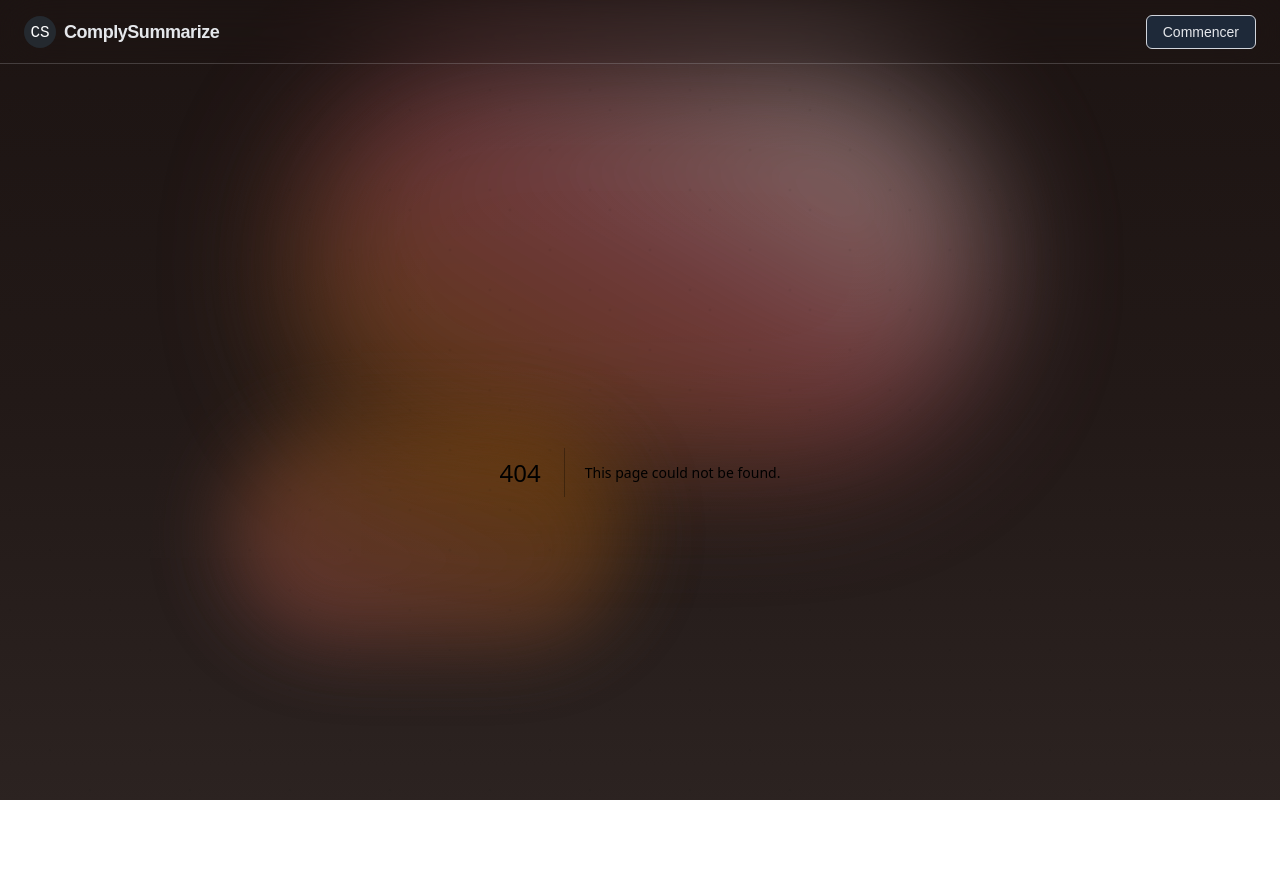
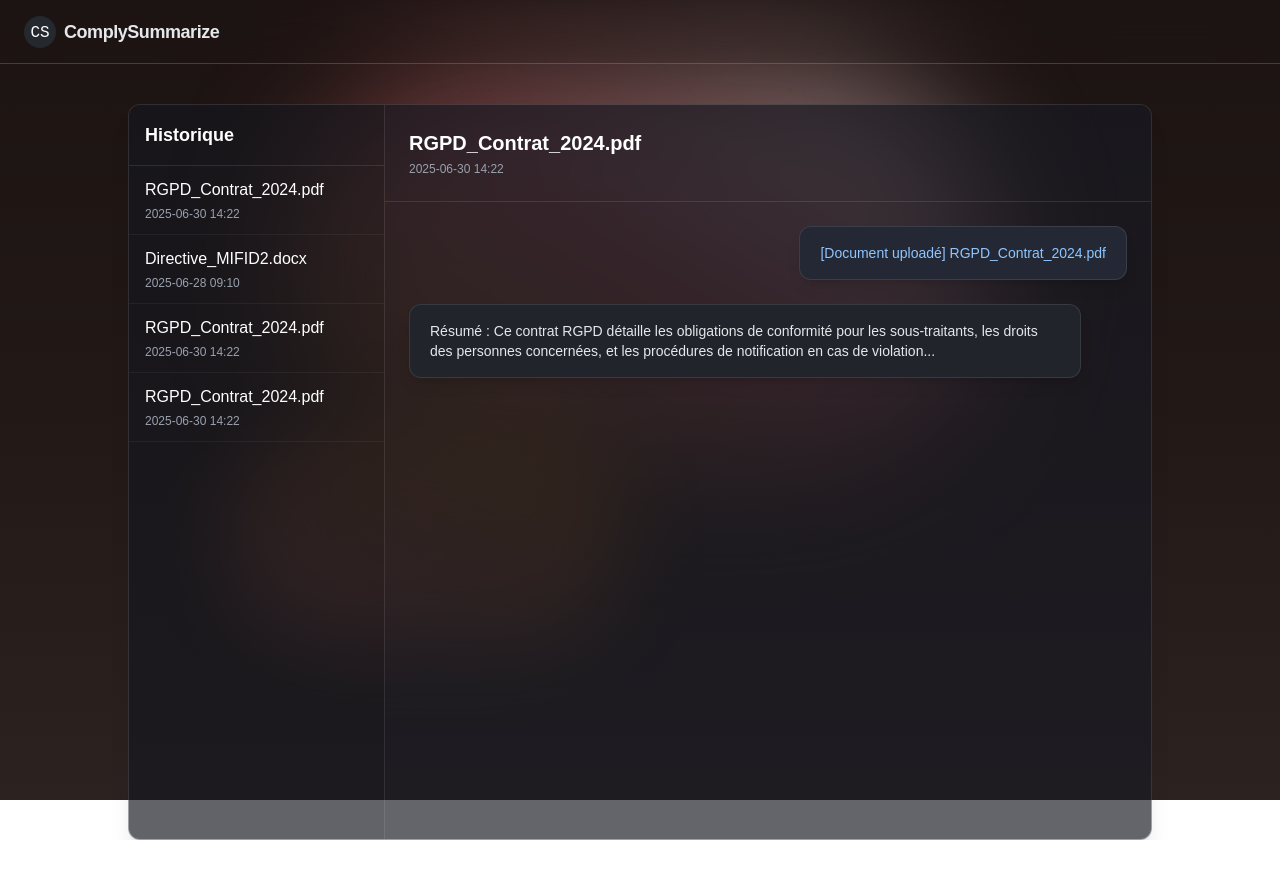
Before and after one commit to Thekorzeremi/IPSSI-ComplySummarize_IA, a Next.js app in the folder frontend/: page /history in a window 1280 px wide. Before the commit this address had no page. After the commit the page ends 840 px from the top, so only its background shows below. Built offline with nearby package versions, Linux system fonts and the light colour scheme.

Commit message:
ci: history

```diff
--- a/frontend/app/Topbar.tsx
+++ b/frontend/app/Topbar.tsx
@@ -15,7 +15,7 @@ export default function Topbar() {
         </span>
       </div>
       <nav className="flex items-center gap-2">
-        {usePathname() === "/auth" ? (
+        {usePathname() === "/history" ? null : usePathname() === "/auth" ? (
           <Link href="/" className="px-4 py-1.5 rounded-md text-sm font-medium border text-gray-200 border-gray-300 bg-gray-800 hover:bg-gray-600 transition-colors">Retour à l'accueil</Link>
         ) : (
           <Link href="/auth" className="px-4 py-1.5 rounded-md text-sm font-medium border text-gray-200 border-gray-300 bg-gray-800 hover:bg-gray-600 transition-colors">Commencer</Link>
--- /dev/null
+++ b/frontend/app/history/page.tsx
@@ -0,0 +1,106 @@
+"use client";
+import { useState } from "react";
+
+const conversations = [
+  {
+    id: "1",
+    title: "RGPD_Contrat_2024.pdf",
+    createdAt: "2025-06-30 14:22",
+    messages: [
+      {
+        role: "user",
+        content: "[Document uploadé] RGPD_Contrat_2024.pdf",
+      },
+      {
+        role: "assistant",
+        content: "Résumé : Ce contrat RGPD détaille les obligations de conformité pour les sous-traitants, les droits des personnes concernées, et les procédures de notification en cas de violation...",
+      },
+    ],
+  },
+  {
+    id: "2",
+    title: "Directive_MIFID2.docx",
+    createdAt: "2025-06-28 09:10",
+    messages: [
+      {
+        role: "user",
+        content: "[Document uploadé] Directive_MIFID2.docx",
+      },
+      {
+        role: "assistant",
+        content: "Résumé : La directive MIFID2 vise à renforcer la transparence des marchés financiers européens, améliorer la protection des investisseurs, et encadrer les pratiques de conseil...",
+      },
+    ],
+  },
+  {
+    id: "3",
+    title: "RGPD_Contrat_2024.pdf",
+    createdAt: "2025-06-30 14:22",
+    messages: [
+      {
+        role: "user",
+        content: "[Document uploadé] RGPD_Contrat_2024.pdf",
+      },
+      {
+        role: "assistant",
+        content: "Résumé : Ce contrat RGPD détaille les obligations de conformité pour les sous-traitants, les droits des personnes concernées, et les procédures de notification en cas de violation...",
+      },
+    ],
+  },
+  {
+    id: "4",
+    title: "RGPD_Contrat_2024.pdf",
+    createdAt: "2025-06-30 14:22",
+    messages: [
+      {
+        role: "user",
+        content: "[Document uploadé] RGPD_Contrat_2024.pdf",
+      },
+      {
+        role: "assistant",
+        content: "Résumé : Ce contrat RGPD détaille les obligations de conformité pour les sous-traitants, les droits des personnes concernées, et les procédures de notification en cas de violation...",
+      },
+    ],
+  },
+];
+
+export default function History() {
+  const [selectedId, setSelectedId] = useState(conversations[0]?.id || "");
+  const selected = conversations.find((c) => c.id === selectedId);
+
+  return (
+    <div className="flex h-[calc(100vh-64px)] bg-[#181c2375] rounded-xl overflow-hidden shadow-xl border border-white/10 mt-8 mx-auto max-w-5xl">
+      <aside className="w-64 bg-[#13161b63] border-r border-white/10 flex flex-col">
+        <div className="p-4 text-white font-bold text-lg border-b border-white/10">Historique</div>
+        <nav className="flex-1 overflow-y-auto">
+          {conversations.map((conv) => (
+            <button
+              key={conv.id}
+              onClick={() => setSelectedId(conv.id)}
+              className={`w-full text-left px-4 py-3 flex flex-col gap-1 border-b border-white/5 transition bg-transparent hover:bg-[#232834] focus:bg-[#50628a63] ${selectedId === conv.id ? "bg-[#232834]" : ""}`}
+            >
+              <span className="text-white font-medium truncate">{conv.title}</span>
+              <span className="text-xs text-gray-400">{conv.createdAt}</span>
+            </button>
+          ))}
+        </nav>
+      </aside>
+      <main className="flex-1 flex flex-col bg-[#181c2363]">
+        <div className="p-6 border-b border-white/10">
+          <h2 className="text-xl font-bold text-white">{selected?.title}</h2>
+          <div className="text-xs text-gray-400 mt-1">{selected?.createdAt}</div>
+        </div>
+        <div className="flex-1 overflow-y-auto p-6 flex flex-col gap-6">
+          {selected?.messages.map((msg, idx) => (
+            <div
+              key={idx}
+              className={`max-w-2xl rounded-xl px-5 py-4 shadow-lg border border-white/10 ${msg.role === "user" ? "bg-[#232834] ml-auto text-right" : "bg-[#21242a] mr-auto text-left"}`}
+            >
+              <div className={`text-sm ${msg.role === "user" ? "text-blue-300" : "text-gray-200"}`}>{msg.content}</div>
+            </div>
+          ))}
+        </div>
+      </main>
+    </div>
+  );
+}
```
